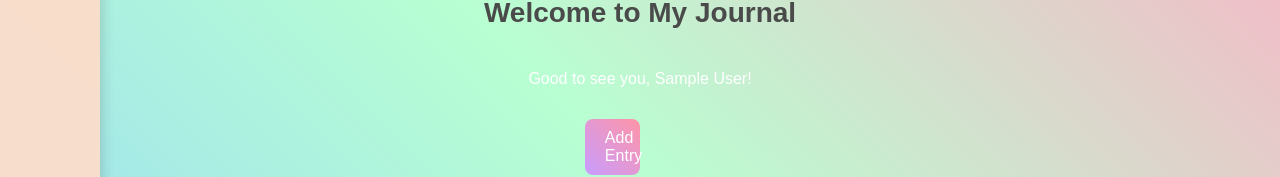
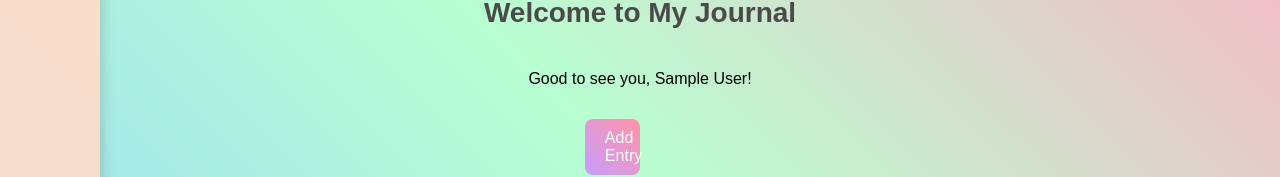
Before and after one commit to arpangreat/myjournal-app, a React (Create React App) app in the folder ui/: page /Homepage in a window 1280 px wide. Shown: the part 222-399 px from the top of the page. Built offline with nearby package versions, Linux system fonts and the light colour scheme; no server answers; sample sign-in values are in the browser's storage.

Commit message:
color change for welcome text
Signed-off-by: arpangreat <arpanthegreat41@gmail.com>

```diff
--- a/ui/src/Homepage.css
+++ b/ui/src/Homepage.css
@@ -74,6 +74,7 @@ body {
   list-style: none;
   padding: 0;
 }
+
 /* privacy logout terms options*/
 .sidebar li {
   padding: 10px;
@@ -269,6 +270,10 @@ li button:hover {
   border-radius: 100px;
 }
 
+.welcome-text {
+  color: black;
+}
+
 .yes-btn {
   background: linear-gradient(45deg, #bf8fff, #ff8b9f);
   color: white;
@@ -435,7 +440,7 @@ input:checked+.slider::before {
 
 .search-icon {
   padding: 1px;
-  border-radius:0%;
+  border-radius: 0%;
   border: none;
   background: none;
   margin-right: 25px;
@@ -482,3 +487,7 @@ input:checked+.slider::before {
   color: #d1d5db;
   background: none;
 }
+
+.dark-mode .welcome-text {
+  color: white;
+}
```
